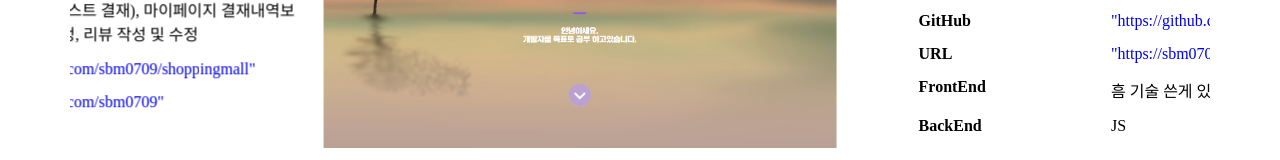
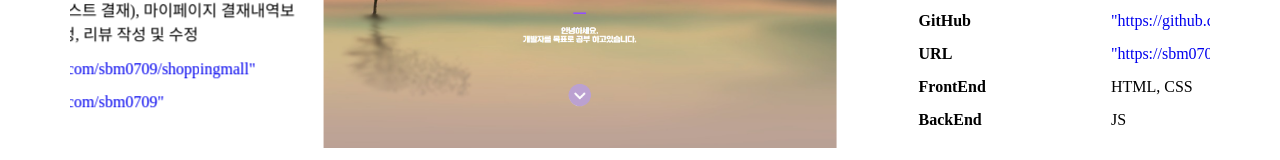
Before and after one commit to sbm0709/portfolio, a website built with Parcel: page index.html in a window 1280 px wide. Shown: the part 2663-2823 px from the top of the page. Built offline with nearby package versions, Linux system fonts and the light colour scheme; a web font is replaced by a local one.

Commit message:
Update index.html

```diff
--- a/index.html
+++ b/index.html
@@ -307,7 +307,7 @@
                         <span>FrontEnd</span>
                       </div>
                       <div class="explanation_content">
-                        <span>흠 기술 쓴게 있나.. HTML, CSS</span>
+                        <span>HTML, CSS</span>
                       </div>
                     </div>
                     <div class="explanation_box">
```
